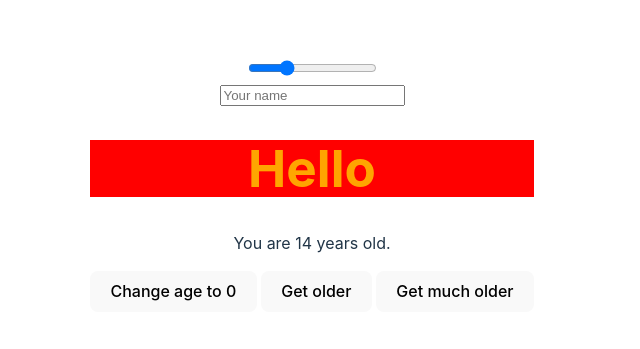
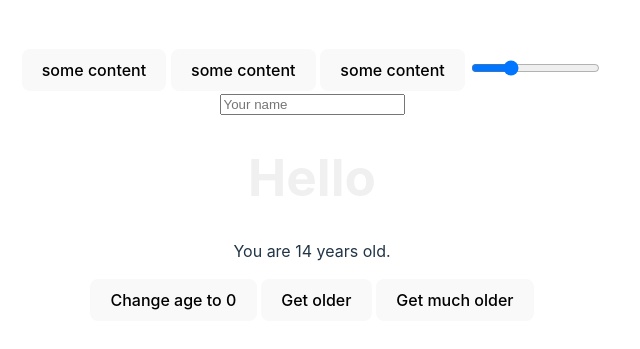
Before and after one commit to zsakowitz/vitejs-vite-atcf93, a Svelte app: page / in a window 1280 px wide. Shown: the part 215-564 px from the top of the page, without its empty margins (328-968 px from the left). Built offline with nearby package versions, Linux system fonts and the light colour scheme.

Commit message:
1 file modified, 1 added

```diff
--- a/src/App.svelte
+++ b/src/App.svelte
@@ -1,4 +1,6 @@
 <script>
+  import Button from "./lib/Button.svelte"
+
   let age = 14
 
   function setAgeTo0() {
@@ -12,6 +14,10 @@
   // This is the name of the user.
   let name = ""
 </script>
+
+<Button />
+<Button />
+<Button />
 
 <input type="range" bind:value={age} min="0" max="50" />
 
@@ -33,7 +39,7 @@
 
 <style>
   h1 {
-    background: red;
-    color: orange;
+    background: white;
+    color: #f0f0f0;
   }
 </style>
--- /dev/null
+++ b/src/lib/Button.svelte
@@ -0,0 +1,3 @@
+<button>
+  some content
+</button>
```
